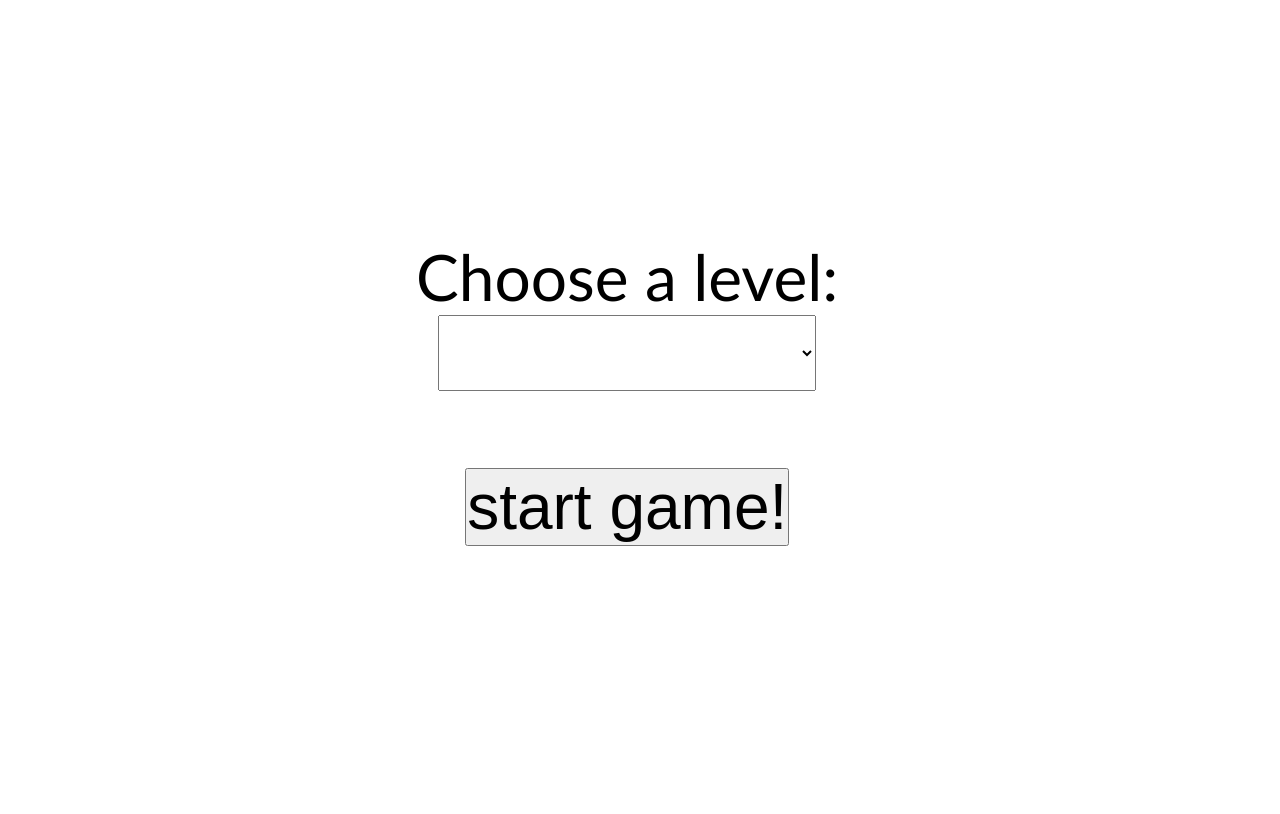
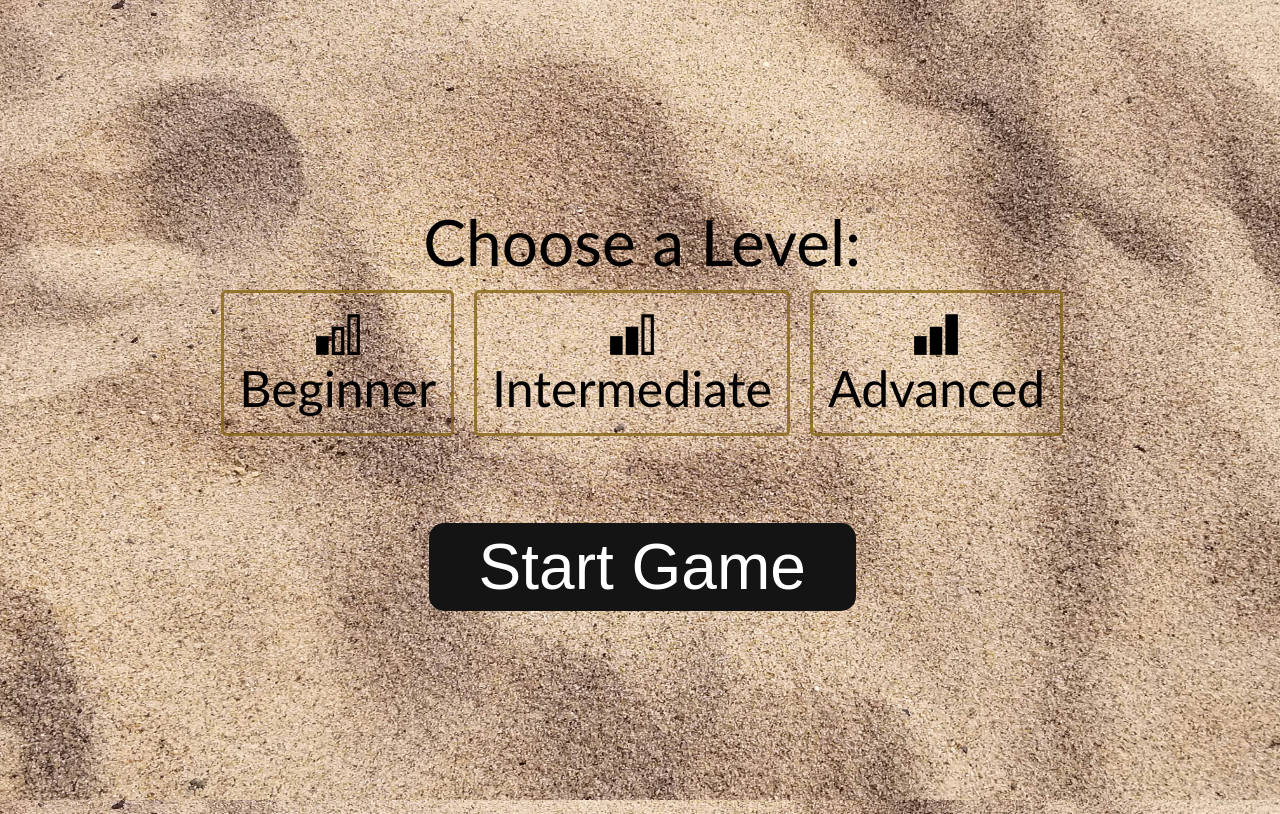
Before and after one commit to Hadar-N/icarecontrol, a Flask app: page / in a window 1280 px wide. Before the commit the page ends 546 px from the top, so only its background shows below. Run offline with Flask 3, Linux system fonts and the light colour scheme.

Commit message:
updated UI

```diff
--- a/static/style.css
+++ b/static/style.css
@@ -6,20 +6,60 @@
 }
 
 body {
+    background-image: url('images/sand_bg.jpg');
+    background-repeat: no-repeat;
+    background-attachment: fixed;
+    background-size: 100% 100%;
+    overflow: hidden;
+
     padding: 15px;
     text-align: left;
     font-family: 'Gill Sans', 'Gill Sans MT', Calibri, 'Trebuchet MS', sans-serif;
     font-size: 5vw;
+}
 
+.fulldisplay {
     height: 98vh;
     width: 98vw;
+}
 
+.centered {
     display: flex;
     flex-direction: column;
     justify-content: center;
     align-items: center;
+    text-align: center;
+}
 
+.levels {
+    font-size: 50px;
+    text-transform: capitalize;
     text-align: center;
+
+    display: flex;
+}
+
+.singlelevel {
+    cursor: pointer;
+    padding: 15px;
+    margin: 10px;
+    border: 3px solid rgba(133, 102, 18, 0.8);
+    border-radius: 5px;
+}
+
+.levels input[type="radio"] {
+    display: none;
+}
+.levels input[type="radio"]:checked + .singlelevel {
+    /* background-color: rgba(160,217,239, .3); */
+    background-color: rgba(187, 146, 32, 0.3);
+}
+.singlelevel img {
+    height: 50px;
+    width: 50px;
+}
+.singlelevel span {
+    cursor: pointer;
 }
 
 .errormsg {
@@ -27,11 +67,14 @@ body {
     font-size: 15px;
 }
 
-.centered {
-    display: flex;
-    flex-direction: column;
-    justify-content: center;
-    align-items: center;
+.submit {
+    padding: 7px 50px;
+    background-color: rgb(20,20,20);
+    color: white;
+    border: none;
+    border-radius: 15px;
+
+    /* mix-blend-mode: screen; */
 }
 
 #message-win {
@@ -50,13 +93,18 @@ body {
     color: gray;
 }
 
-#ctrl-buttons {
+.ctrl-buttons {
     position: absolute;
     top: 15px;
     left: 15px;
 }
 
-#ctrl-buttons img {
+.ctrl-singlebutton {
+    background-color: transparent;
+    border: none;
+}
+
+.ctrl-singlebutton img {
     height: 70px;
     width: 70px;
     cursor: pointer;
--- a/templates/gameend.html
+++ b/templates/gameend.html
@@ -14,13 +14,15 @@
 </head>
 
 <body>
+    <div class="fulldisplay centered">
     <h2>
         Congratulations!
     </h2>
     <br />
-    <button id="ctrl-buttons" onclick="clickFunc(this)">
+    <button class="ctrl-buttons ctrl-singlebutton" onclick="clickFunc(this)">
         <img src="static/icons/return.svg" alt="start again" />
     </button>
+    </div>
 </body>
 
 </html>
--- a/templates/gamestart.html
+++ b/templates/gamestart.html
@@ -1,25 +1,39 @@
 <html>
+
 <head>
     <title>iCare Control</title>
     <link href="{{ url_for('static', filename='style.css') }}" rel="stylesheet" />
 </head>
 
 <body>
-        <form method="POST">
+    <form method="POST" class="fulldisplay centered">
         {{ form.csrf_token }}
         <div>
             {{ form.level.label }}
+            <p>
+            <div class="levels">
+                {% for subfield in form.level %}
+                {{ subfield }}
+                <label for="{{subfield.id}}" class="singlelevel">
+                    <img src="{{ url_for('static', filename='icons/' + subfield.label.text.lower() + '.svg') }}"
+                        alt="{{ subfield.label.text }}" />
                     <br />
-                {{ form.level }}
+                    <span>{{ subfield.label }}</span>
+                </label>
+                {% endfor %}
+            </div>
             <br />
+
             {% if form.level.errors %}
             {% for error in form.level.errors %}
             <span class="errormsg">{{ error }}</span>
             {% endfor %}
             {% endif %}
+
         </div>
-            <br />
-            <button type="submit">start game!</button>
+        <p>
+            <button class="submit" type="submit">Start Game</button>
     </form>
 </body>
+
 </html>
--- a/utils/forms.py
+++ b/utils/forms.py
@@ -1,5 +1,5 @@
 from flask_wtf import FlaskForm
-from wtforms import SelectField, ValidationError
+from wtforms import SelectField, RadioField, ValidationError
 
 from static.consts import GAME_LEVELS
 
@@ -8,7 +8,7 @@ def ValidateLevel(form, field):
         raise ValidationError("Please select a game level")
 
 class GameStartForm(FlaskForm):
-    level = SelectField('Choose a level:',
-        choices=[('','')] + [(level.value, level.name.title()) for level in GAME_LEVELS],
-        validators=[ValidateLevel]
+    level = RadioField('Choose a Level:',
+        choices=[(level.value, level.value) for level in GAME_LEVELS],
+        validators=[ValidateLevel],
     )
```
Also changed, not shown: templates/gameprocess.html (+5 -2 lines), static/icons/advanced.svg (added), static/icons/beginner.svg (added), static/icons/intermediate.svg (added), static/images/sand_bg.jpg (added). Lines whose indentation alone changed are shown as unchanged.
